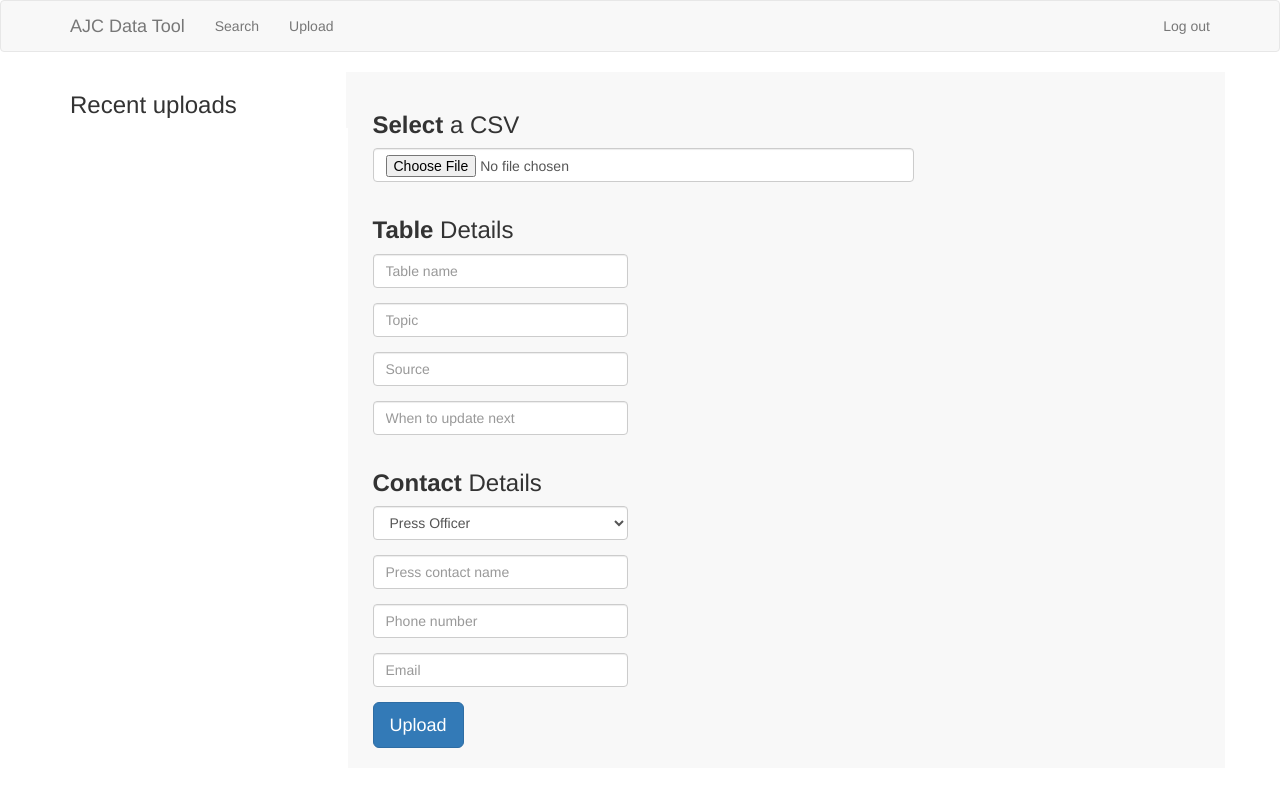
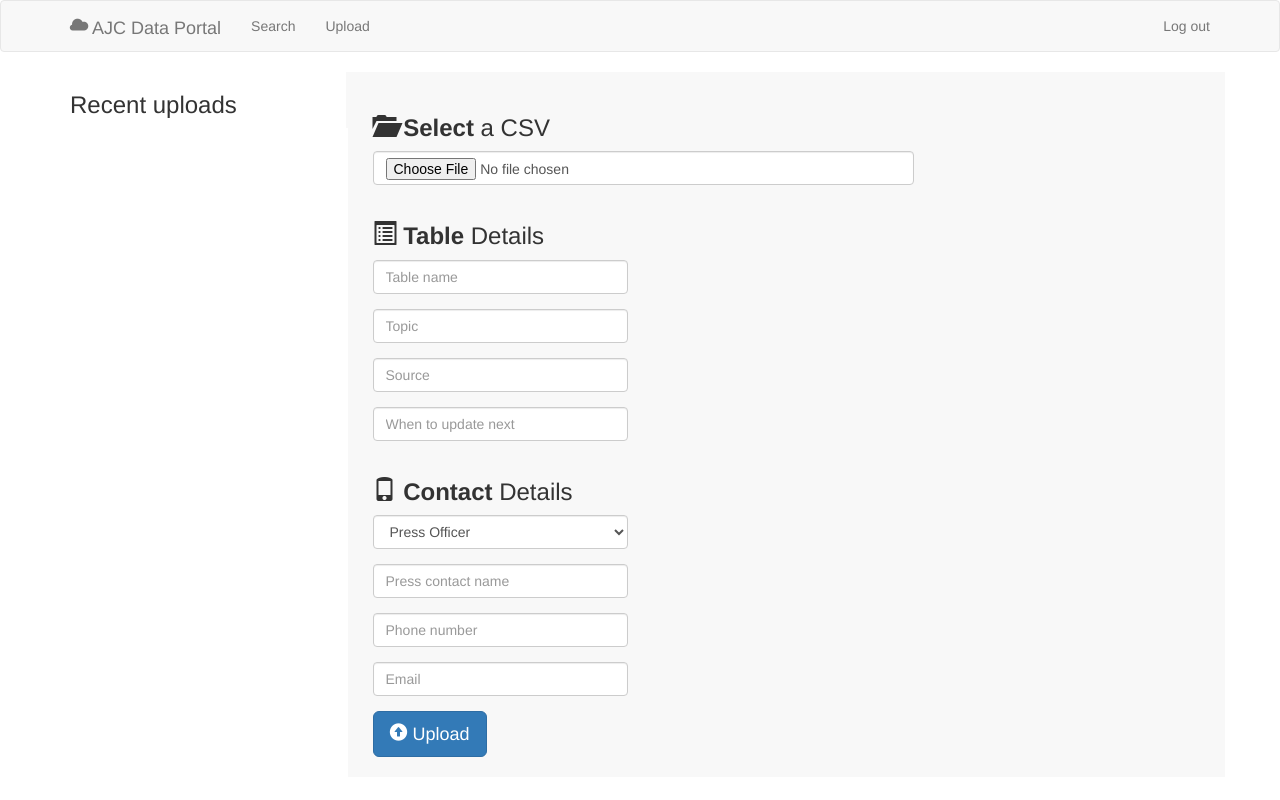
Before and after one commit to NewsappAJC/data-portal, a Django app: page /upload/ in a window 1280 px wide. Run offline with Django 3.2, Linux system fonts and the light colour scheme; the visitor is signed in with stand-in values (Sample User, id 1); data that the repository does not hold is empty; parts of the project's set-up code (start-up, migrations or seed data) failed here and were passed over; some libraries are stand-ins or nearby versions.

Commit message:
Glyphicons!

```diff
--- a/templates/base.html
+++ b/templates/base.html
@@ -16,7 +16,10 @@
     <nav class="navbar navbar-default">
       <div class="container">
         <div class="navbar-header">
-          <a class="navbar-brand" href="/upload/">AJC Data Tool</a>
+          <a class="navbar-brand" href="/upload/">
+            <span class="glyphicon glyphicon-cloud"></span>
+            AJC Data Portal
+          </a>
         </div>
         <ul class="nav navbar-nav">
           <li data-href="search" class="nav-tab">
--- a/upload/templates/upload/file-select.html
+++ b/upload/templates/upload/file-select.html
@@ -30,7 +30,10 @@
       {% csrf_token %}
       <div class="row">
         <div class="db-core-inputs">
-          <h3><strong>Select</strong> a CSV</h3>
+          <h3>
+            <span class="glyphicon glyphicon-folder-open"></span>
+            <strong>Select</strong> a CSV
+          </h3>
           <div class="row">
             <div class="col-sm-8">
               <div class="form-group">
@@ -44,7 +47,10 @@
       </div>
 
       <div class="row">
-        <h3><strong>Table</strong> Details</h3>
+        <h3>
+          <span class="glyphicon glyphicon-list-alt"></span>
+          <strong>Table</strong> Details
+        </h3>
         <div class="row">
           <div class="col-sm-4">
             <div class="form-group">
@@ -81,7 +87,10 @@
 
       <div class="row">
         <div class="press-inputs">
-          <h3><strong>Contact</strong> Details</h3>
+          <h3>
+            <span class="glyphicon glyphicon-phone"></span>
+            <strong>Contact</strong> Details
+          </h3>
           <div class="row">
             <div class="col-sm-4">
               <div class="form-group">
@@ -121,7 +130,10 @@
     <div id="non-field-errors" class="errors"></div>
 
     <div>
-      <button id="file-submit" data-loading-text="Uploading..." class="btn btn-primary btn-lg">Upload</button>
+      <button id="file-submit" data-loading-text="Uploading..." class="btn btn-primary btn-lg">
+        <span class="glyphicon glyphicon-circle-arrow-up"></span>
+        Upload
+      </button>
     </div>
 
   </div><!--upload-form-holder-->
```
